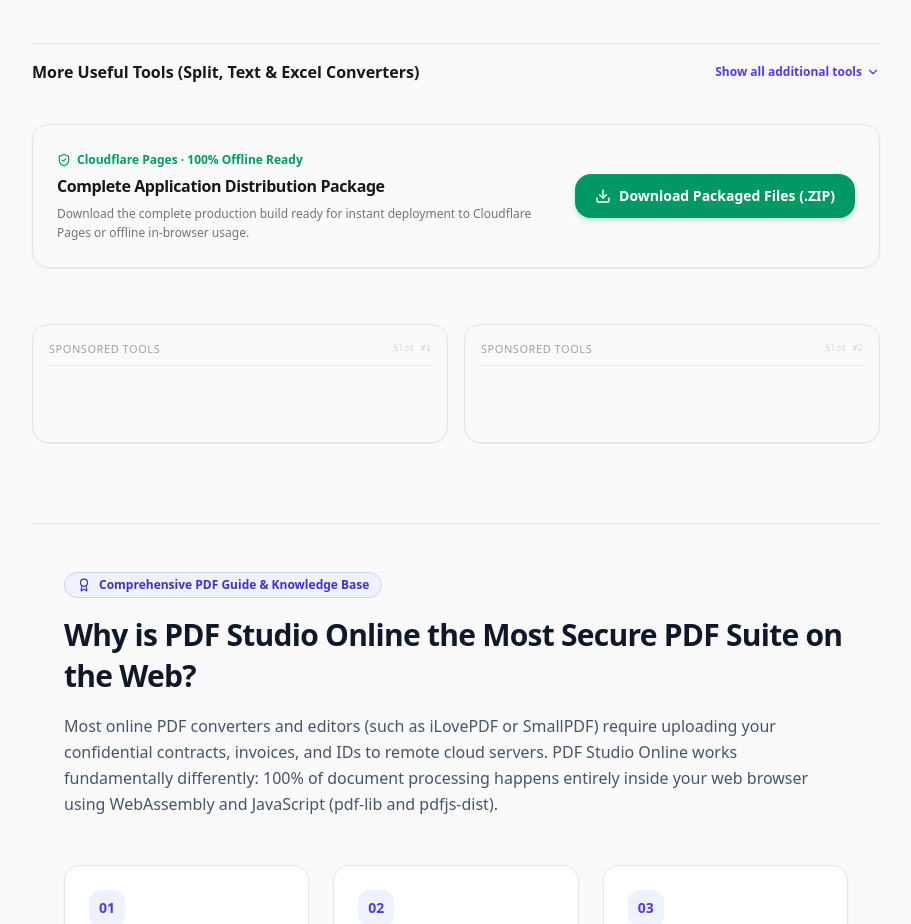
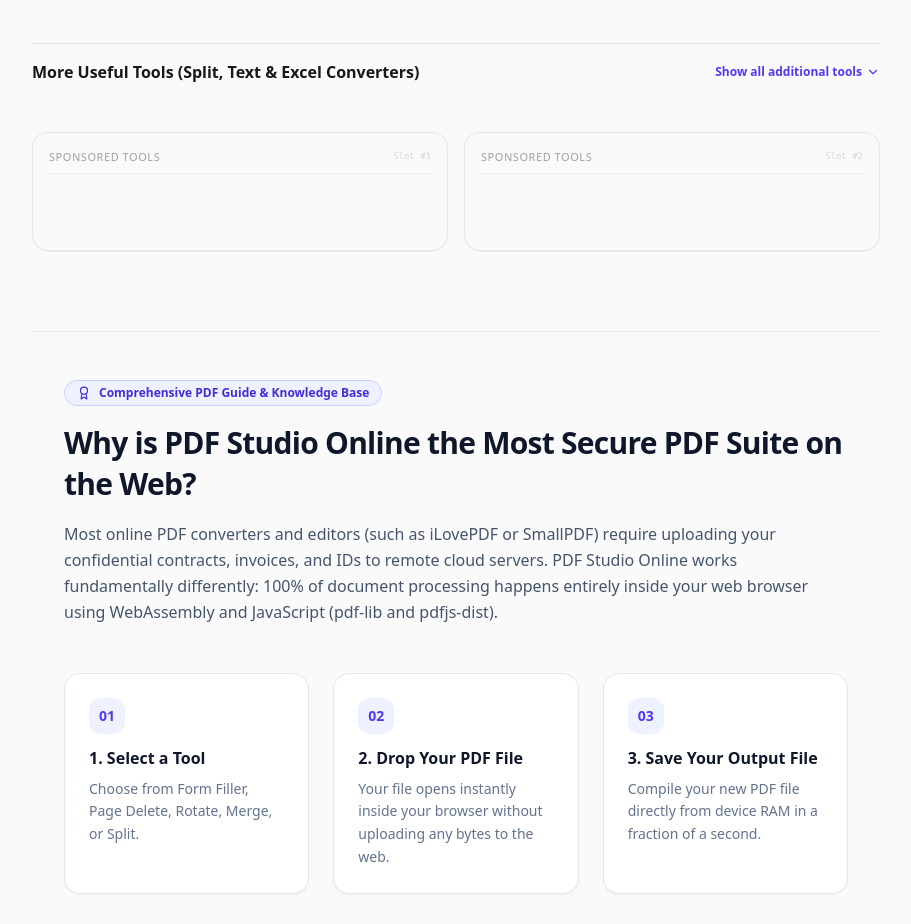
Before and after one commit to POlejniczakdesign/NoSignPDF, a React (Vite) app: page / in a window 1280 px wide. Shown: the part 1980-2904 px from the top of the page, without its empty margins (184-1095 px from the left). Built offline with nearby package versions, Linux system fonts and the light colour scheme.

Commit message:
refactor: update UI and localize save button
- Remove deprecated ZIP download CTA
- Localize save button text in FormFillerModule
- Update Compile & Download button styling for better visibility

```diff
--- a/src/App.tsx
+++ b/src/App.tsx
@@ -20,7 +20,6 @@
 import { SmartNextStepsCard } from './components/SmartNextStepsCard';
 import { TimeSavedCard } from './components/TimeSavedCard';
 import { PublisherArticleSection } from './components/PublisherArticleSection';
-import { DownloadZipPackageCta } from './components/DownloadZipPackageCta';
 import { ToolRoute } from './types';
 import { TOOLS } from './data/tools';
 import { downloadPdfBlob } from './lib/pdfOperations';
@@ -409,9 +408,6 @@
           {/* Active Working Module: Focused Workspace */}
           <div className="w-full flex justify-center">{renderActiveModule()}</div>
 
-          {/* Large Modern .ZIP Package Download CTA (Directly under workspace) */}
-          <DownloadZipPackageCta />
-
           {/* Dual Intelligent Ad Containers (Google Auto Ads & Responsive Ad Units) */}
           <div className="w-full max-w-4xl mt-8 grid grid-cols-1 md:grid-cols-2 gap-4">
             <AdContainer type="bottom-slot-1" />
--- a/src/components/DownloadZipPackageCta.tsx
+++ /dev/null
@@ -1,104 +0,0 @@
-import React from 'react';
-import { Download, ShieldCheck } from 'lucide-react';
-import { useLanguage } from '../i18n/LanguageContext';
-import { Language } from '../i18n/translations';
-
-interface DownloadZipPackageCtaProps {
-  className?: string;
-}
-
-const CTA_STRINGS: Record<
-  Language,
-  {
-    title: string;
-    buttonText: string;
-    description: string;
-    badge: string;
-  }
-> = {
-  pl: {
-    title: 'Kompletna paczka dystrybucyjna aplikacji',
-    buttonText: 'Pobierz spakowane pliki (.ZIP)',
-    description:
-      'Pobierz kompletną paczkę produkcyjną gotową do wdrożenia na Cloudflare Pages lub do uruchomienia offline w przeglądarce.',
-    badge: 'Cloudflare Pages · 100% Offline Ready',
-  },
-  en: {
-    title: 'Complete Application Distribution Package',
-    buttonText: 'Download Packaged Files (.ZIP)',
-    description:
-      'Download the complete production build ready for instant deployment to Cloudflare Pages or offline in-browser usage.',
-    badge: 'Cloudflare Pages · 100% Offline Ready',
-  },
-  es: {
-    title: 'Paquete de distribución completo de la aplicación',
-    buttonText: 'Descargar archivos empaquetados (.ZIP)',
-    description:
-      'Descarga el paquete de producción completo listo para implementar en Cloudflare Pages o usar offline en tu navegador.',
-    badge: 'Cloudflare Pages · Listo para Offline',
-  },
-  hi: {
-    title: 'संपूर्ण एप्लिकेशन वितरण पैकेज',
-    buttonText: 'पैकेज्ड फाइलें डाउनलोड करें (.ZIP)',
-    description:
-      'Cloudflare Pages पर तुरंत डिप्लॉय करने या ब्राउज़र में ऑफ़लाइन उपयोग के लिए पूर्ण प्रोडक्शन पैकेज डाउनलोड करें।',
-    badge: 'Cloudflare Pages · 100% ऑफ़लाइन तैयार',
-  },
-  pt: {
-    title: 'Pacote de distribuição completo da aplicação',
-    buttonText: 'Baixar arquivos empacotados (.ZIP)',
-    description:
-      'Baixe o pacote de produção completo pronto para publicação no Cloudflare Pages ou para uso 100% offline no seu navegador.',
-    badge: 'Cloudflare Pages · 100% Pronto para Offline',
-  },
-  ru: {
-    title: 'Полный дистрибутивный пакет приложения',
-    buttonText: 'Скачать архив с файлами (.ZIP)',
-    description:
-      'Скачайте готовую производственную сборку для мгновенного развертывания на Cloudflare Pages или работы офлайн в браузере.',
-    badge: 'Cloudflare Pages · 100% Готов к Офлайну',
-  },
-};
-
-export const DownloadZipPackageCta: React.FC<DownloadZipPackageCtaProps> = ({
-  className = '',
-}) => {
-  const { language } = useLanguage();
-  const content = CTA_STRINGS[language] || CTA_STRINGS.en;
-
-  return (
-    <div
-      id="download-zip-package-section"
-      className={`w-full max-w-4xl mx-auto my-6 px-2 sm:px-0 ${className}`}
-    >
-      <div className="relative overflow-hidden rounded-2xl bg-neutral-50/80 dark:bg-neutral-900/60 border border-neutral-200 dark:border-neutral-800 p-5 sm:p-6 transition-colors shadow-xs">
-        <div className="flex flex-col sm:flex-row items-center justify-between gap-5">
-          <div className="space-y-1.5 text-center sm:text-left max-w-xl">
-            <div className="inline-flex items-center gap-1.5 text-xs font-semibold text-emerald-600 dark:text-emerald-400">
-              <ShieldCheck className="w-3.5 h-3.5" />
-              <span>{content.badge}</span>
-            </div>
-            <h3 className="text-sm sm:text-base font-bold text-neutral-900 dark:text-white tracking-tight">
-              {content.title}
-            </h3>
-            <p className="text-xs text-neutral-500 dark:text-neutral-400 leading-relaxed">
-              {content.description}
-            </p>
-          </div>
-
-          <div className="shrink-0 w-full sm:w-auto flex justify-center">
-            <a
-              id="download-cloudflare-zip-cta"
-              href="/cloudflare-pages-dist.zip"
-              download="cloudflare-pages-dist.zip"
-              className="inline-flex items-center justify-center gap-2 px-5 py-3 rounded-2xl bg-emerald-600 hover:bg-emerald-500 active:bg-emerald-700 text-white font-bold text-xs sm:text-sm shadow-md shadow-emerald-600/20 hover:shadow-lg hover:shadow-emerald-600/30 transition-all duration-150 cursor-pointer w-full sm:w-auto"
-            >
-              <Download className="w-4 h-4 shrink-0" />
-              <span>{content.buttonText}</span>
-            </a>
-          </div>
-        </div>
-      </div>
-    </div>
-  );
-};
--- a/src/components/FormFillerModule.tsx
+++ b/src/components/FormFillerModule.tsx
@@ -43,11 +43,21 @@
 
 type ActiveTool = 'pointer' | 'text' | 'checkbox';
 
+const SAVE_BUTTON_TEXT: Record<string, { saving: string; saveAndDownload: string }> = {
+  pl: { saving: 'Zapisywanie...', saveAndDownload: 'Zapisz i pobierz PDF' },
+  en: { saving: 'Saving...', saveAndDownload: 'Save & Download PDF' },
+  es: { saving: 'Guardando...', saveAndDownload: 'Guardar y descargar PDF' },
+  hi: { saving: 'सहेजा जा रहा है...', saveAndDownload: 'सहेजें और PDF डाउनलोड करें' },
+  pt: { saving: 'Salvando...', saveAndDownload: 'Salvar e baixar PDF' },
+  ru: { saving: 'Сохранение...', saveAndDownload: 'Сохранить и скачать PDF' },
+};
+
 export const FormFillerModule: React.FC<FormFillerModuleProps> = ({
   onTriggerDownload,
   initialFile,
 }) => {
-  const { t } = useLanguage();
+  const { t, language } = useLanguage();
+  const saveText = SAVE_BUTTON_TEXT[language] || SAVE_BUTTON_TEXT.en;
 
   const [fileBytes, setFileBytes] = useState<Uint8Array | null>(null);
   const [originalRawBytes, setOriginalRawBytes] = useState<Uint8Array | null>(null);
@@ -617,23 +627,23 @@
             </button>
           </div>
 
-          {/* Przycisk główny "Zapisz i pobierz PDF" - duży, wyraźny, czarny w jasnym motywie */}
+          {/* Przycisk główny "Zapisz i pobierz PDF" - duży, wyraźny, soczysty CTA */}
           <button
             id="save-download-acro-btn"
             type="button"
             onClick={handleSavePdf}
             disabled={isSaving}
-            className="flex items-center gap-2 px-4 py-2 bg-zinc-900 hover:bg-black text-white dark:bg-white dark:text-zinc-900 dark:hover:bg-zinc-100 text-xs sm:text-sm font-medium rounded-lg shadow-xs hover:shadow-sm active:scale-[0.98] transition-all cursor-pointer disabled:opacity-50"
+            className="flex items-center gap-2 px-5 py-2.5 sm:px-6 sm:py-3 bg-emerald-600 hover:bg-emerald-500 active:bg-emerald-700 text-white text-xs sm:text-sm font-bold rounded-2xl shadow-md shadow-emerald-600/25 hover:shadow-lg hover:shadow-emerald-600/35 active:scale-[0.98] transition-all cursor-pointer disabled:opacity-50"
           >
             {isSaving ? (
               <>
                 <div className="w-3.5 h-3.5 border-2 border-current border-t-transparent rounded-full animate-spin" />
-                <span>Zapisywanie...</span>
+                <span>{saveText.saving}</span>
               </>
             ) : (
               <>
                 <Download className="w-4 h-4" />
-                <span>Zapisz i pobierz PDF</span>
+                <span>{saveText.saveAndDownload}</span>
               </>
             )}
           </button>
--- a/src/components/PageManagerGrid.tsx
+++ b/src/components/PageManagerGrid.tsx
@@ -377,12 +377,13 @@
             </button>
           </div>
 
-          {/* Right: Compile & Download Button (prominent, rounded-lg, black in light mode) */}
+          {/* Right: Compile & Download Button (prominent, juicy CTA) */}
           <div className="flex items-center gap-2">
             <button
+              id="compile-download-pdf-btn"
               onClick={handleCompileAndDownload}
               disabled={isCompiling || pages.length === 0}
-              className="px-4 py-2 rounded-lg bg-zinc-900 hover:bg-black text-white dark:bg-white dark:text-zinc-950 dark:hover:bg-zinc-100 text-xs sm:text-sm font-medium shadow-xs hover:shadow-sm active:scale-[0.98] flex items-center gap-2 transition-all disabled:opacity-50 cursor-pointer"
+              className="px-5 py-2.5 sm:px-6 sm:py-3 rounded-2xl bg-emerald-600 hover:bg-emerald-500 active:bg-emerald-700 text-white text-xs sm:text-sm font-bold shadow-md shadow-emerald-600/25 hover:shadow-lg hover:shadow-emerald-600/35 active:scale-[0.98] flex items-center gap-2 transition-all disabled:opacity-50 disabled:cursor-not-allowed cursor-pointer"
             >
               <Download className="w-4 h-4" />
               <span>{t.common.downloadPdf}</span>
```
Also changed, not shown: 2 other files (tests, documents, lock files or other folders).
